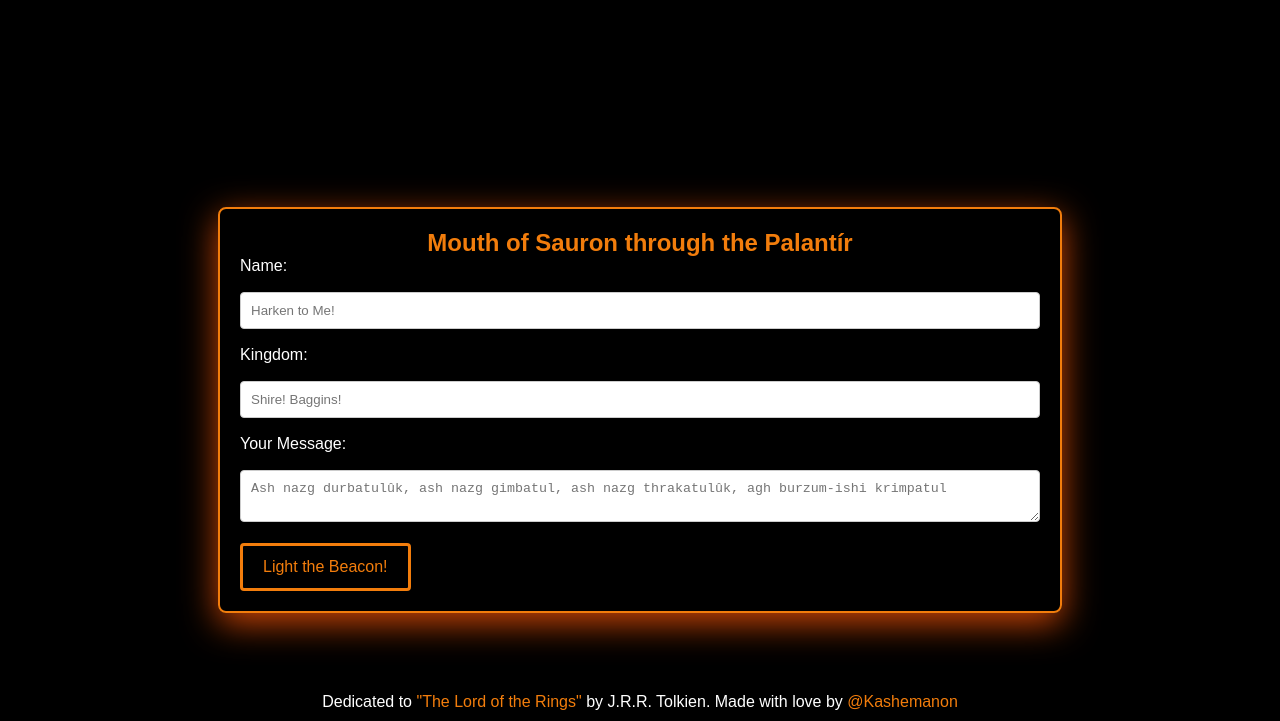
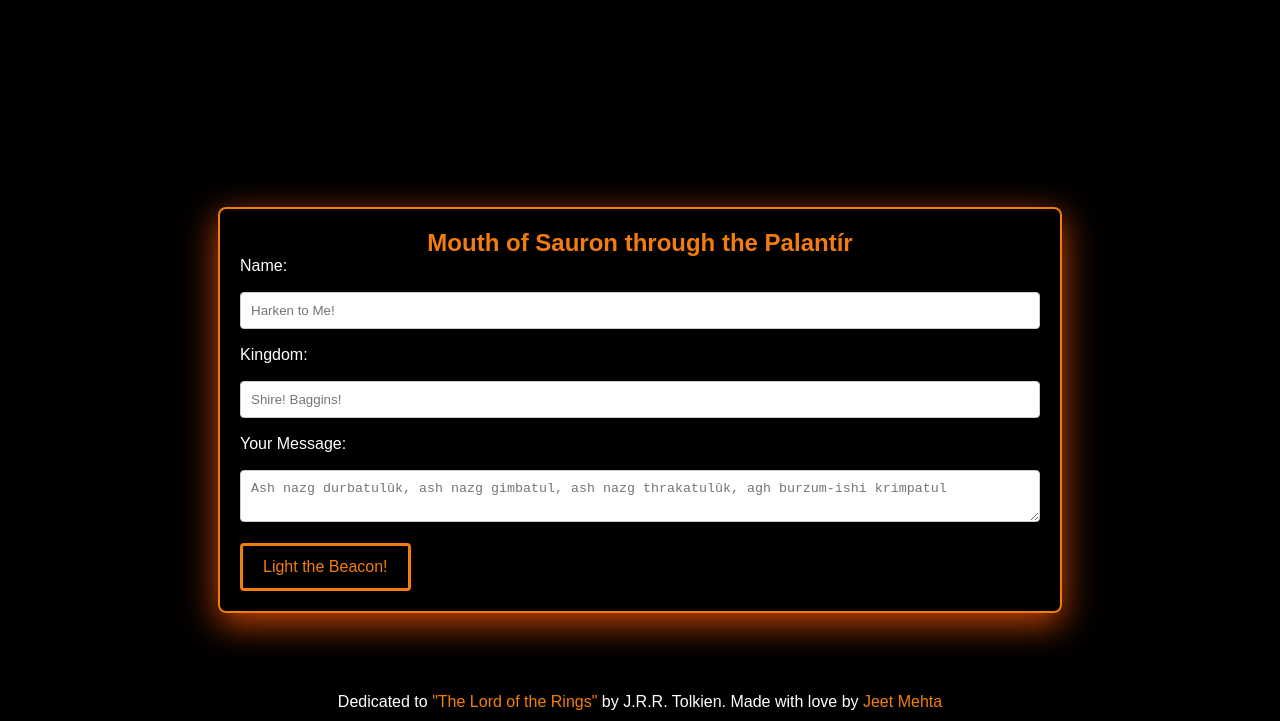
Before and after one commit to mehtajeet97/Eye-of-Sauron, a plain HTML site: page index.html in a window 1280 px wide. Shown: the part 2255-2976 px from the top of the page. Drawn offline with Linux system fonts and the light colour scheme; a web font is replaced by a local one.

Commit message:
Changed footer link href

```diff
--- a/index.html
+++ b/index.html
@@ -106,7 +106,7 @@
   </div>
 
   <footer>
-    <p>Dedicated to <a href="https://en.wikipedia.org/wiki/The_Lord_of_the_Rings" target="_blank">"The Lord of the Rings"</a> by J.R.R. Tolkien. Made with love by <a href="https://www.codedex.io/@Kashemanon97" target="_blank">@Kashemanon</a></p>
+    <p>Dedicated to <a href="https://en.wikipedia.org/wiki/The_Lord_of_the_Rings" target="_blank">"The Lord of the Rings"</a> by J.R.R. Tolkien. Made with love by <a href="https://www.linkedin.com/in/mehtajeet97/" target="_blank">Jeet Mehta</a></p>
   </footer>
 
 </body>
```
